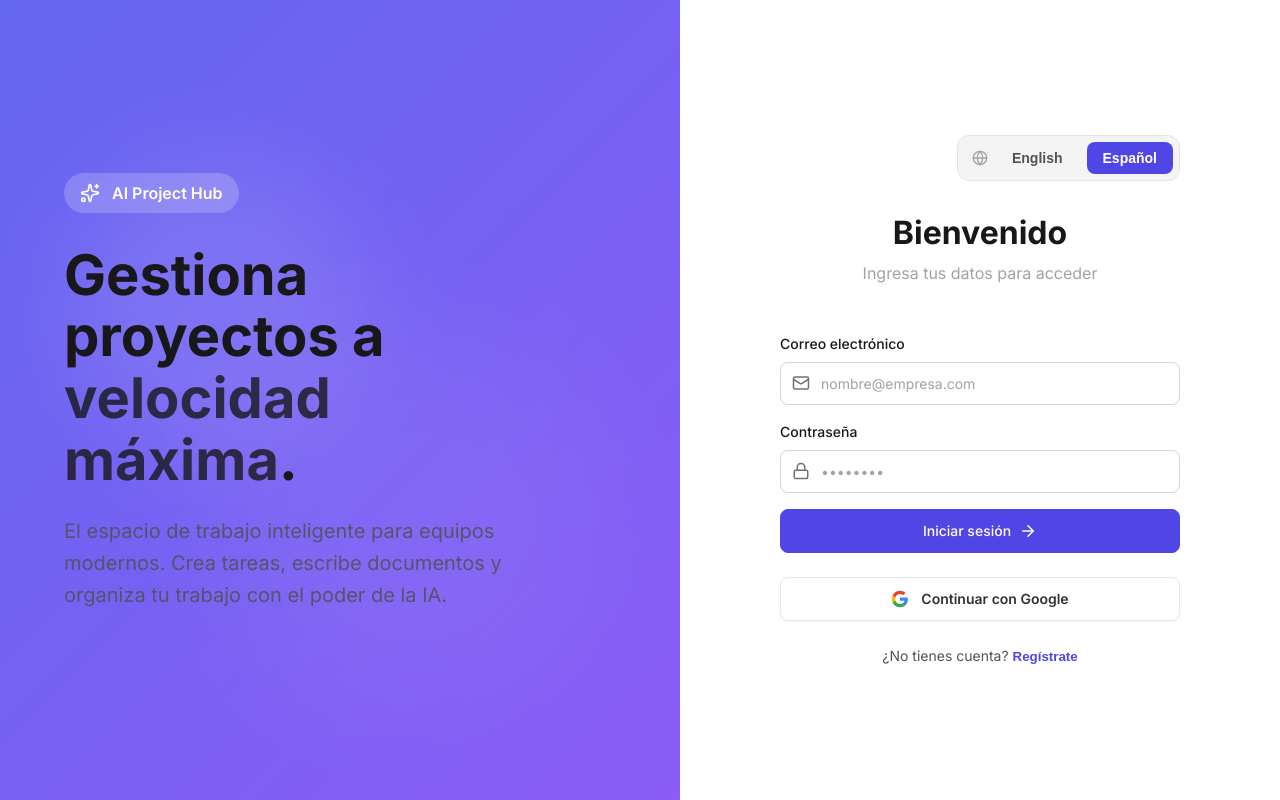
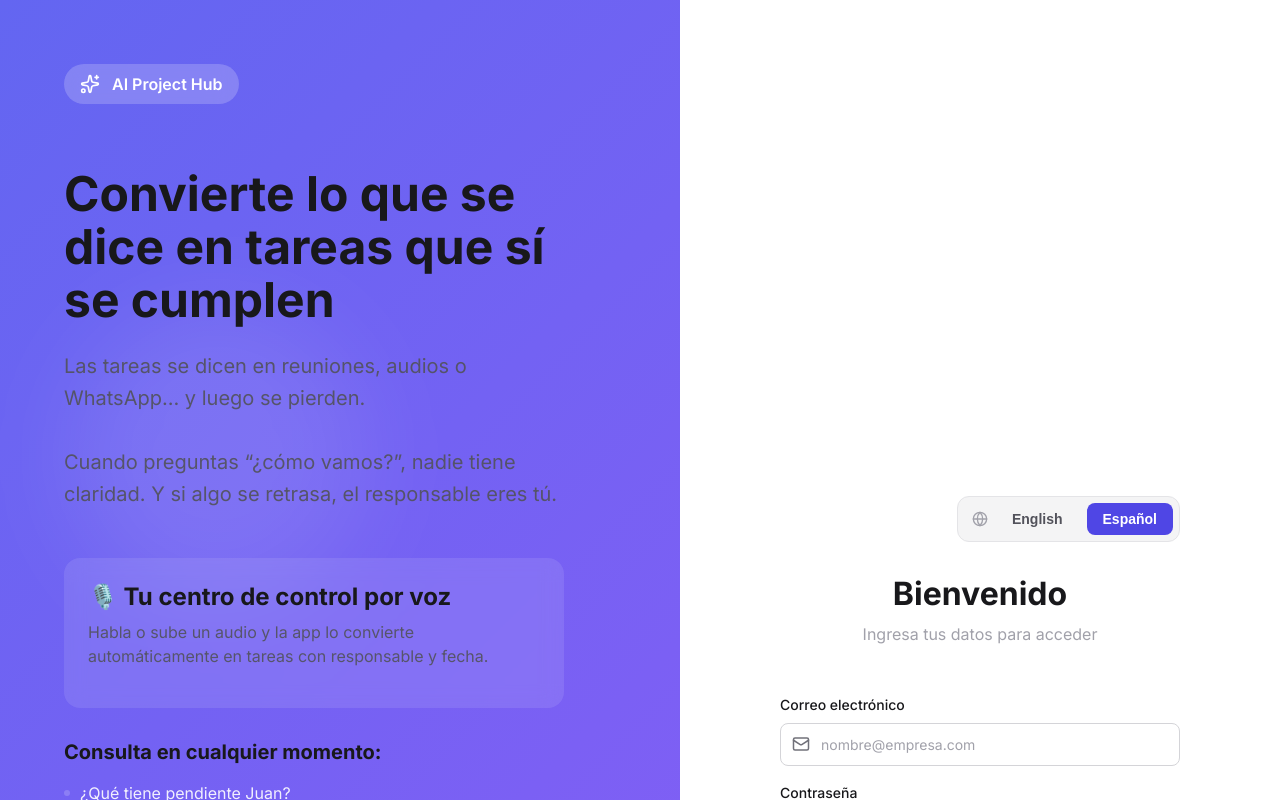
Before and after one commit to crisedua/pmedu, a React (Vite) app: page /login in a window 1280 px wide. Both pictures are taken after a click on the button "Español". Shown: the top 800 px of the page. Built offline with nearby package versions, Linux system fonts and the light colour scheme; no server answers.

Commit message:
Update login page with new Spanish marketing copy and improved layout

```diff
--- a/src/pages/LoginPage.jsx
+++ b/src/pages/LoginPage.jsx
@@ -1,7 +1,7 @@
 import { useState, useEffect } from 'react';
 import { useData } from '../context/DataContext';
 import { useNavigate, useLocation } from 'react-router-dom';
-import { Sparkles, User, ArrowRight, Lock, Mail, Globe } from 'lucide-react';
+import { Sparkles, User, ArrowRight, Lock, Mail, Globe, Check } from 'lucide-react';
 
 export default function LoginPage() {
     const { login, users, register, loginWithGoogle, currentUser, language, setLanguage } = useData();
@@ -62,11 +62,11 @@ export default function LoginPage() {
                 background: 'linear-gradient(135deg, #6366F1 0%, #8B5CF6 100%)',
                 display: 'flex', // Hidden on mobile via css
                 flexDirection: 'column',
-                justifyContent: 'center',
+                justifyContent: 'flex-start', // Changed from center to accommodate long content
                 padding: '4rem',
                 color: 'white',
                 position: 'relative',
-                overflow: 'hidden',
+                overflowY: 'auto', // Changed from hidden to auto
             }} className="login-sidebar">
                 {/* Background decorative elements */}
                 <div style={{
@@ -105,17 +105,98 @@ export default function LoginPage() {
                         <span style={{ fontWeight: 600 }}>AI Project Hub</span>
                     </div>
 
-                    <h1 style={{ fontSize: '3.5rem', fontWeight: 800, lineHeight: 1.1, marginBottom: '1.5rem' }}>
-                        {language === 'es'
-                            ? <>Gestiona proyectos a <br /> <span style={{ opacity: 0.8 }}>velocidad máxima</span>.</>
-                            : <>Manage projects at <br /> <span style={{ opacity: 0.8 }}>warp speed</span>.</>}
-                    </h1>
+                    <div style={{ display: 'flex', flexDirection: 'column', gap: '2rem', marginTop: '2rem' }}>
+                        <div>
+                            <h1 style={{ fontSize: '3rem', fontWeight: 800, lineHeight: 1.1, marginBottom: '1.5rem' }}>
+                                {language === 'es' ? 'Convierte lo que se dice en tareas que sí se cumplen' : 'Turn what is said into tasks that actually get done'}
+                            </h1>
+                            <p style={{ fontSize: '1.25rem', opacity: 0.9, lineHeight: 1.6 }}>
+                                {language === 'es' ? (
+                                    <>
+                                        Las tareas se dicen en reuniones, audios o WhatsApp… y luego se pierden.<br /><br />
+                                        Cuando preguntas “¿cómo vamos?”, nadie tiene claridad. Y si algo se retrasa, el responsable eres tú.
+                                    </>
+                                ) : (
+                                    'Tasks are spoken in meetings, audio notes, or WhatsApp… and then they get lost. When you ask "how are we doing?", no one has clarity. And if something is delayed, you are responsible.'
+                                )}
+                            </p>
+                        </div>
 
-                    <p style={{ fontSize: '1.25rem', opacity: 0.9, lineHeight: 1.6 }}>
-                        {language === 'es'
-                            ? 'El espacio de trabajo inteligente para equipos modernos. Crea tareas, escribe documentos y organiza tu trabajo con el poder de la IA.'
-                            : 'The intelligent workspace for modern teams. Create tasks, write documents, and organize work with the power of AI.'}
-                    </p>
+                        {language === 'es' && (
+                            <>
+                                <div style={{ background: 'rgba(255,255,255,0.1)', padding: '1.5rem', borderRadius: '1rem', backdropFilter: 'blur(10px)' }}>
+                                    <h3 style={{ fontSize: '1.5rem', fontWeight: 700, marginBottom: '0.5rem', display: 'flex', alignItems: 'center', gap: '10px' }}>
+                                        🎙️ Tu centro de control por voz
+                                    </h3>
+                                    <p style={{ opacity: 0.9, lineHeight: 1.5 }}>
+                                        Habla o sube un audio y la app lo convierte automáticamente en tareas con responsable y fecha.
+                                    </p>
+                                </div>
+
+                                <div>
+                                    <h3 style={{ fontSize: '1.25rem', fontWeight: 700, marginBottom: '1rem' }}>Consulta en cualquier momento:</h3>
+                                    <ul style={{ listStyle: 'none', padding: 0, display: 'flex', flexDirection: 'column', gap: '0.5rem' }}>
+                                        {['¿Qué tiene pendiente Juan?', '¿Qué vence la próxima semana?', '¿Qué está atrasado?'].map((item, i) => (
+                                            <li key={i} style={{ display: 'flex', alignItems: 'center', gap: '10px', opacity: 0.9 }}>
+                                                <span style={{ background: 'rgba(255,255,255,0.2)', borderRadius: '50%', width: '6px', height: '6px' }} />
+                                                {item}
+                                            </li>
+                                        ))}
+                                    </ul>
+                                </div>
+
+                                <div>
+                                    <h3 style={{ fontSize: '1.5rem', fontWeight: 700, marginBottom: '1rem' }}>Menos caos. Más control.</h3>
+                                    <ul style={{ listStyle: 'none', padding: 0, display: 'flex', flexDirection: 'column', gap: '0.75rem' }}>
+                                        {[
+                                            'Nada se pierde',
+                                            'Responsabilidades claras',
+                                            'Recordatorios automáticos por email',
+                                            'Historial de compromisos y entregables'
+                                        ].map((item, i) => (
+                                            <li key={i} style={{ display: 'flex', alignItems: 'center', gap: '10px' }}>
+                                                <div style={{ background: '#4ADE80', borderRadius: '50%', padding: '2px', display: 'flex' }}>
+                                                    <Check size={12} color="#064E3B" strokeWidth={3} />
+                                                </div>
+                                                <span style={{ fontWeight: 500 }}>{item}</span>
+                                            </li>
+                                        ))}
+                                    </ul>
+                                    <p style={{ marginTop: '1rem', fontSize: '0.9rem', opacity: 0.8, fontStyle: 'italic' }}>
+                                        Todo sin obligar a tu equipo a usar otra herramienta más.
+                                    </p>
+                                </div>
+
+                                <div style={{ borderLeft: '4px solid rgba(255,255,255,0.3)', paddingLeft: '1.5rem' }}>
+                                    <h3 style={{ fontSize: '1.25rem', fontWeight: 700, marginBottom: '0.5rem' }}>Diseñado para la vida real</h3>
+                                    <p style={{ opacity: 0.9, marginBottom: '1rem' }}>
+                                        No necesitas Jira, Asana ni Slack.<br />
+                                        Funciona con reuniones, audios, conversaciones informales y WhatsApp.
+                                    </p>
+                                    <p style={{ fontWeight: 700, fontSize: '1.1rem' }}>
+                                        Menos seguimiento manual. Más claridad. Mejor control.
+                                    </p>
+                                </div>
+
+                                <div style={{
+                                    background: 'white',
+                                    color: '#4F46E5',
+                                    padding: '1rem',
+                                    borderRadius: '0.75rem',
+                                    fontWeight: 700,
+                                    textAlign: 'center',
+                                    cursor: 'pointer',
+                                    display: 'flex',
+                                    alignItems: 'center',
+                                    justifyContent: 'center',
+                                    gap: '0.5rem',
+                                    marginTop: '1rem'
+                                }} onClick={() => setMode('register')}>
+                                    <span>👉 Crear cuenta gratuita</span>
+                                </div>
+                            </>
+                        )}
+                    </div>
                 </div>
             </div>
 
```
